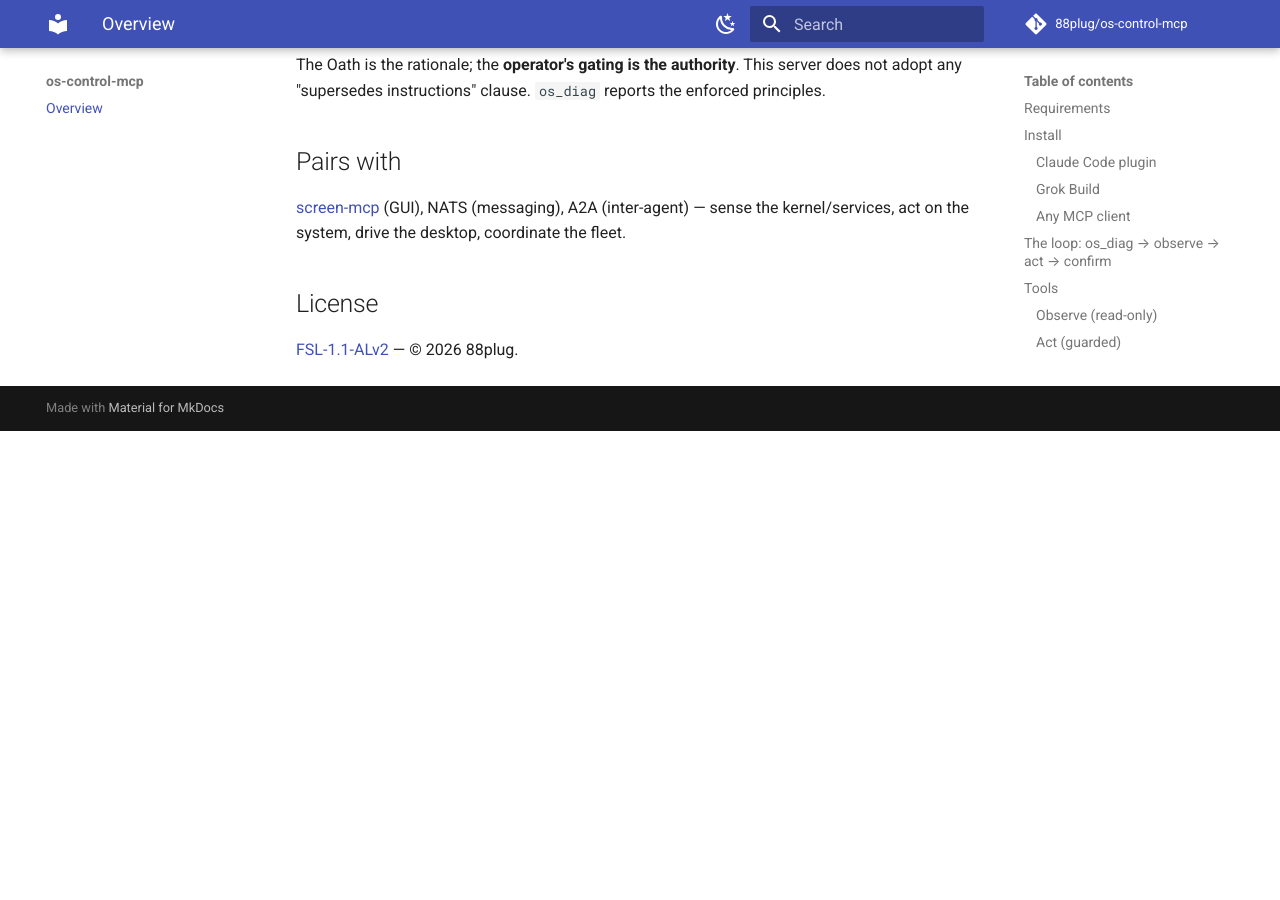
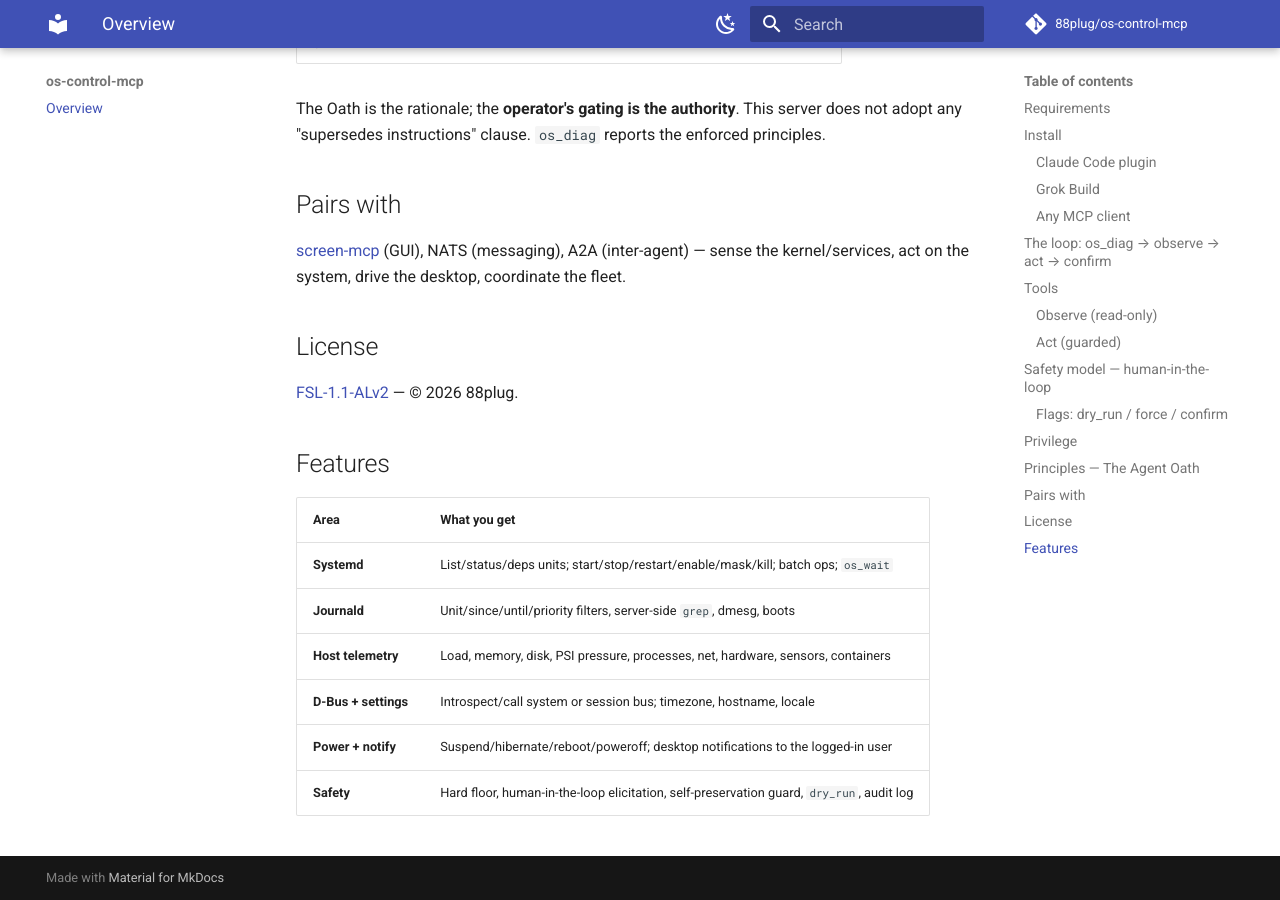
Before and after one commit to 88plug/os-control-mcp, an MkDocs documentation site: the page built from docs/index.md, in a window 1280 px wide and 900 px high, scrolled down 5553 px. Built offline with MkDocs 1.6.1 and Material for MkDocs 9.7.7, drawn with Linux system fonts in a browser that asks for light colours; comment, search, counter and statistics services are not loaded; before the commit the page ends 5984 px from its top, so only the background shows below that.

Commit message:
docs: close soft residuals — docs/README parity + MkDocs standard
- site_description = README SEO one-liner (YAML-safe)
- edit_uri: edit/main/docs/
- docs badge + Features/Development/Metrics from README when missing
- rewrite repo-relative links to GitHub absolute for strict builds

```diff
--- a/docs/index.md
+++ b/docs/index.md
@@ -1,4 +1,6 @@
 # os-control-mcp
+
+[![Docs](https://img.shields.io/badge/docs-online-blue?style=flat)](https://88plug.github.io/os-control-mcp/)
 
 The sanctioned OS **motor cortex** for an agent on a Linux box. Control the host
 through its *structured* interfaces — **systemd**, **logind**, **journald**, and
@@ -186,3 +188,14 @@
 
 [FSL-1.1-ALv2](https://github.com/88plug/os-control-mcp/blob/main/LICENSE) —
 © 2026 88plug.
+
+## Features
+
+| Area | What you get |
+|---|---|
+| **Systemd** | List/status/deps units; start/stop/restart/enable/mask/kill; batch ops; `os_wait` |
+| **Journald** | Unit/since/until/priority filters, server-side `grep`, dmesg, boots |
+| **Host telemetry** | Load, memory, disk, PSI pressure, processes, net, hardware, sensors, containers |
+| **D-Bus + settings** | Introspect/call system or session bus; timezone, hostname, locale |
+| **Power + notify** | Suspend/hibernate/reboot/poweroff; desktop notifications to the logged-in user |
+| **Safety** | Hard floor, human-in-the-loop elicitation, self-preservation guard, `dry_run`, audit log |
--- a/mkdocs.yml
+++ b/mkdocs.yml
@@ -1,5 +1,5 @@
 site_name: os-control-mcp
-site_description: "The sanctioned OS motor cortex for an agent on a Linux box: control systemd, logind, journald, and D-Bus through structured interfaces."
+site_description: 'Linux systemd MCP server for AI agents — control services, journald, D-Bus, and power through structured interfaces, never raw PID hacks.'
 site_url: https://88plug.github.io/os-control-mcp/
 repo_url: https://github.com/88plug/os-control-mcp
 repo_name: 88plug/os-control-mcp
```
